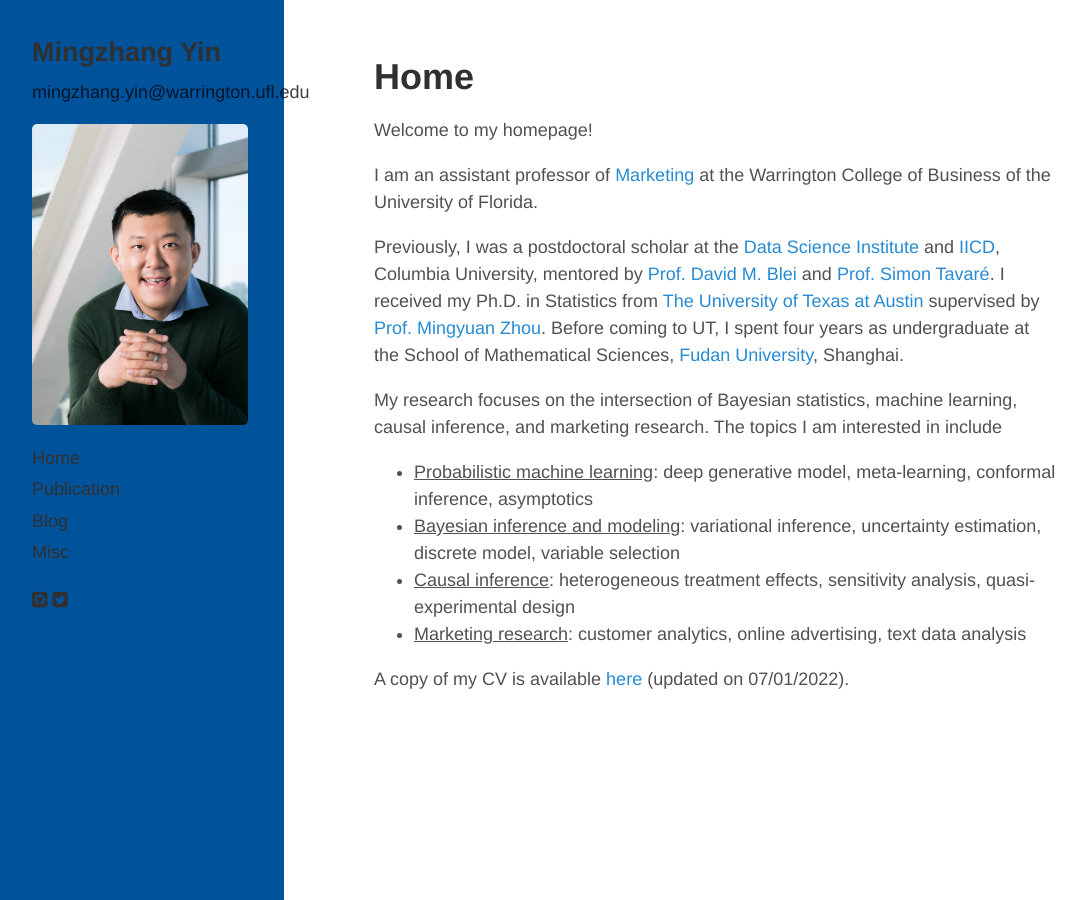
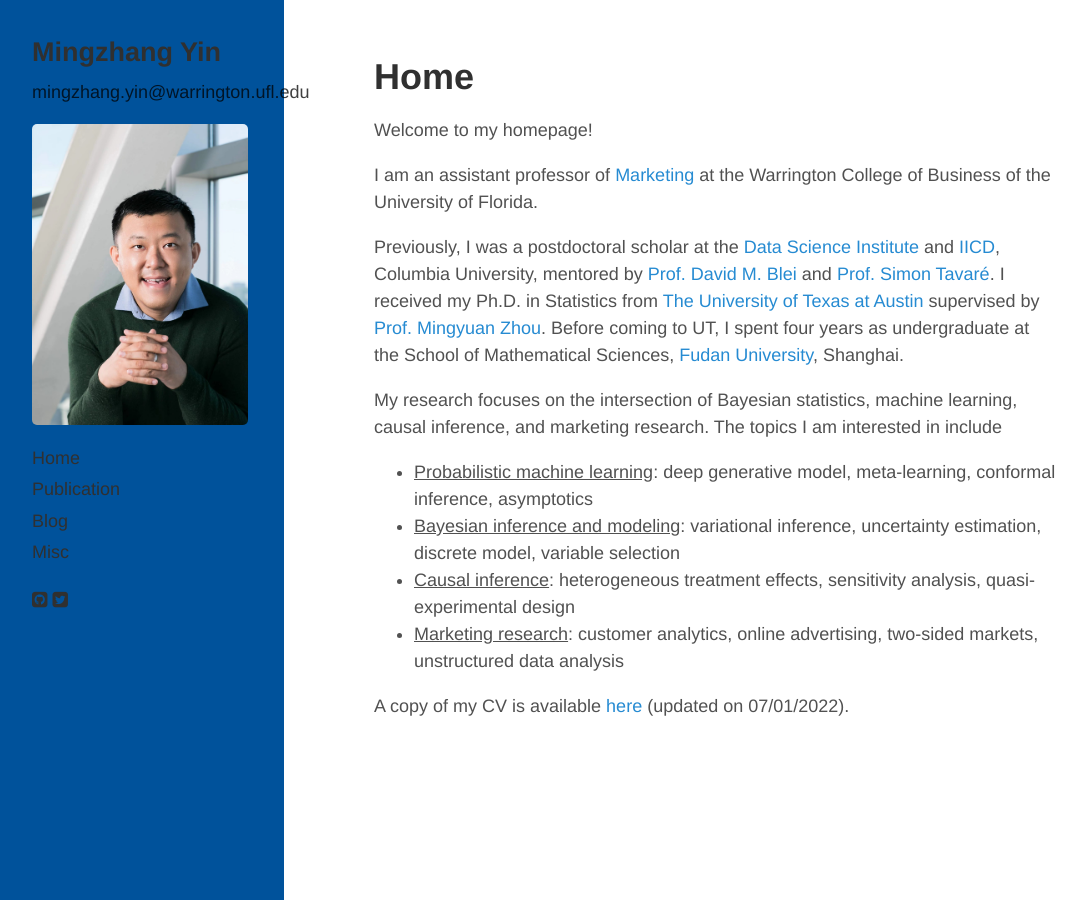
Before and after one commit to mingzhang-yin/mingzhang-yin.github.io, a Jekyll site: the page built from index.md, in a window 1280 px wide. Shown: the whole page, without its empty margins (4-1089 px from the left). Built offline with Jekyll 4.4.1, drawn with Linux system fonts in a browser that asks for light colours; nearby versions of some CDN libraries; a style sheet for code colours, icons or effects is not loaded.

Commit message:
Update index.md

```diff
--- a/index.md
+++ b/index.md
@@ -23,7 +23,7 @@ title: Home
    <li> <ins>Probabilistic machine learning</ins>: deep generative model, meta-learning, conformal inference, asymptotics</li>
    <li> <ins>Bayesian inference and modeling</ins>: variational inference, uncertainty estimation, discrete model, variable selection </li>
    <li> <ins>Causal inference</ins>: heterogeneous treatment effects, sensitivity analysis, quasi-experimental design </li>
-   <li> <ins>Marketing research</ins>: customer analytics, online advertising, text data analysis </li>
+   <li> <ins>Marketing research</ins>: customer analytics, online advertising, two-sided markets, unstructured data analysis </li>
   </ul>
 
 <p> A copy of my CV is available <a href="https://mingzhang-yin.github.io/assets/pdfs/CV_Mingzhang%20Yin.pdf">here </a> (updated on 07/01/2022). </p>
```
